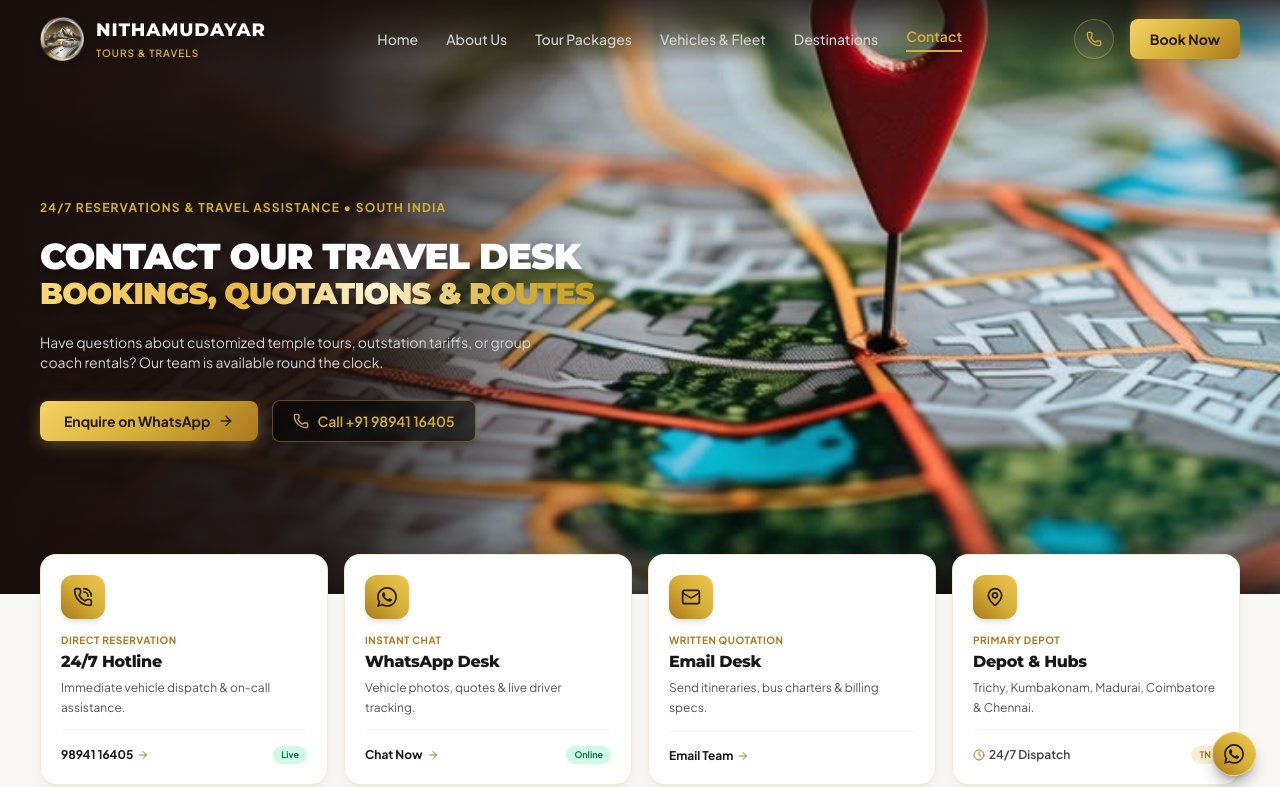
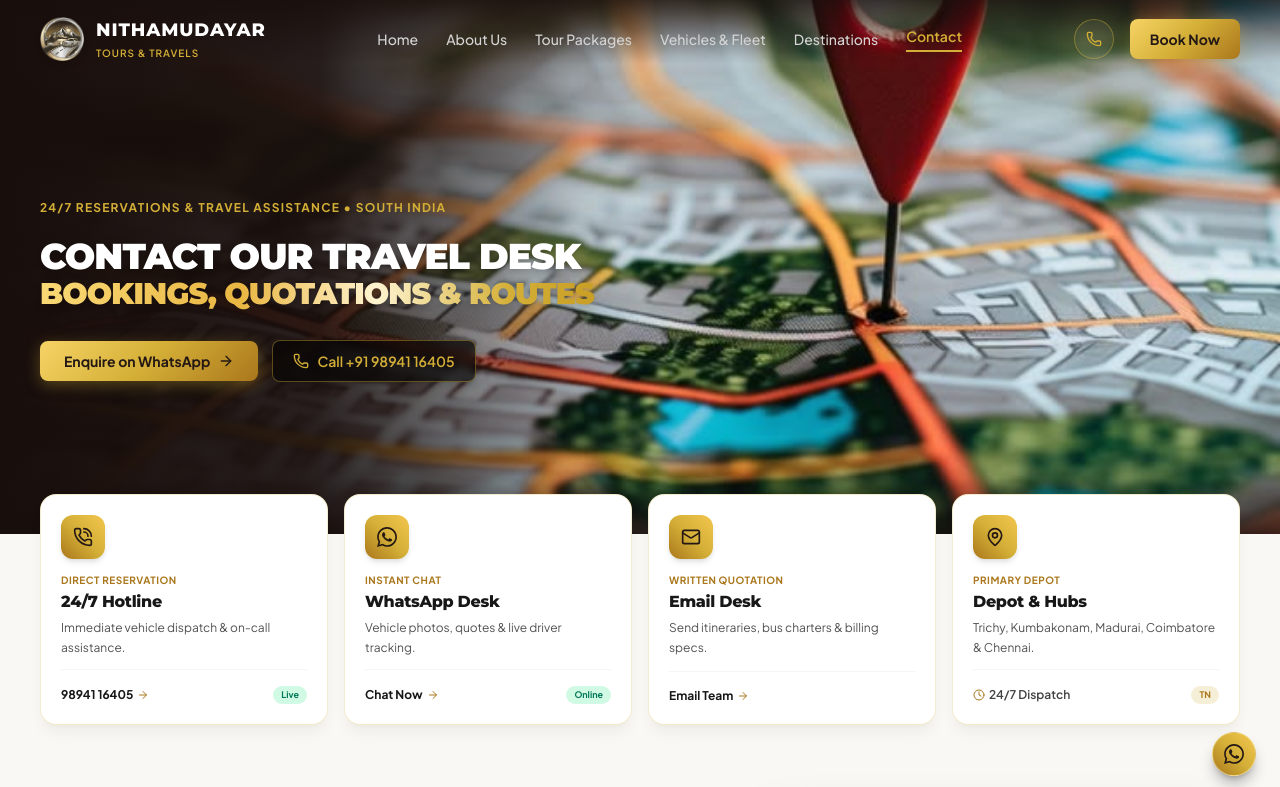
Before and after one commit to Vinodinicti/Nithamudayar-Tours-and-Travels, a React (Vite) app: page /contact in a window 1280 px wide. Shown: the top 787 px of the page. Built offline with nearby package versions, Linux system fonts and the light colour scheme.

Commit message:
Remove intro questions paragraph from ContactHero

```diff
--- a/src/components/ContactHero.jsx
+++ b/src/components/ContactHero.jsx
@@ -38,9 +38,6 @@ export default function ContactHero({ onOpenBooking }) {
             <span className="text-gold-shine block text-xl sm:text-2xl lg:text-3xl">BOOKINGS, QUOTATIONS & ROUTES</span>
           </h1>
 
-          <p className="text-xs sm:text-sm text-neutral-300 leading-relaxed max-w-lg">
-            Have questions about customized temple tours, outstation tariffs, or group coach rentals? Our team is available round the clock.
-          </p>
 
           {/* Action buttons */}
           <div className="flex flex-wrap items-center gap-3.5 pt-2">
```
